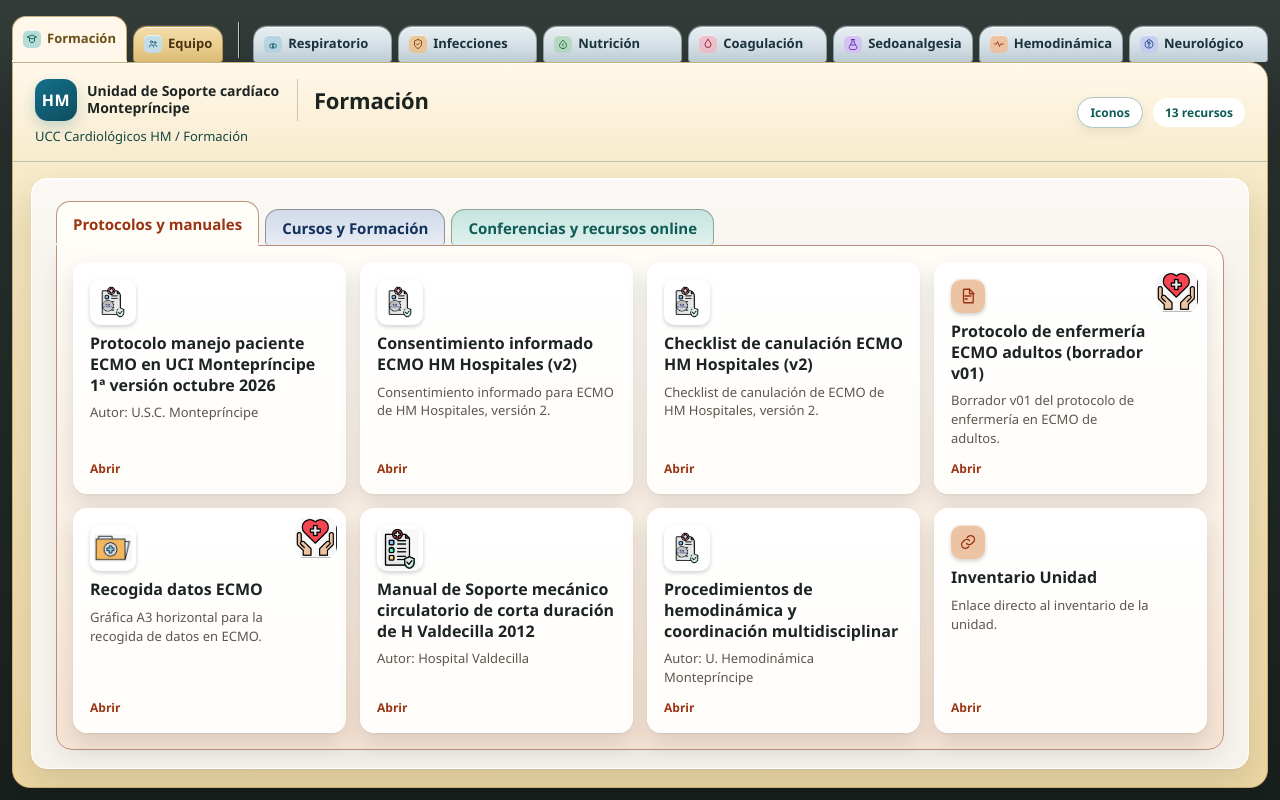
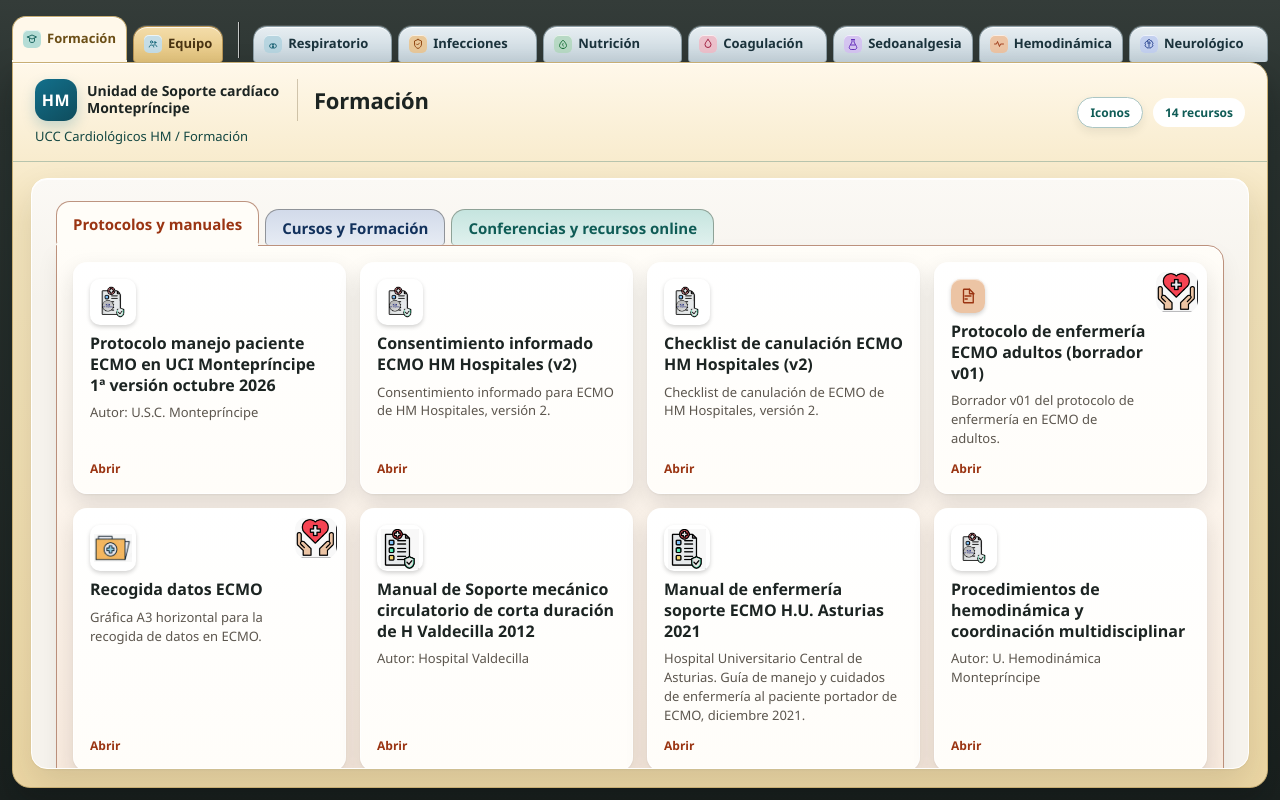
Before and after one commit to jrodagu-star/UCCC, a plain HTML site: page app/index.html in a window 1280 px wide. Drawn offline with Linux system fonts and the light colour scheme.

Commit message:
Añade el manual de enfermería ECMO del H.U. Asturias 2021.
Queda en Protocolos y manuales con el icono de manual externo, junto al de Valdecilla.

Co-authored-by: jrodagu-star <jrodagu-star@users.noreply.github.com>

```diff
--- a/app/app.js
+++ b/app/app.js
@@ -505,6 +505,22 @@ const SECTIONS = [
             title: 'Manual de Soporte mecánico circulatorio de corta duración de H Valdecilla 2012',
             description: 'Autor: Hospital Valdecilla',
             path: '../assets/formacion/valdecilla/manual-soporte-mecanico-circulatorio-corta-duracion-valdecilla-2012.pdf',
+            ext: '.pdf'
+          }
+        ]
+      },
+      {
+        id: 'manual-asturias-ecmo-2021',
+        group: 'protocolos',
+        title: 'Manual de enfermería soporte ECMO H.U. Asturias 2021',
+        description: 'Hospital Universitario Central de Asturias. Guía de manejo y cuidados de enfermería al paciente portador de ECMO, diciembre 2021.',
+        icon: '../assets/formacion/valdecilla/icono-manual-soporte-mecanico.png',
+        parts: [
+          {
+            id: 'documento',
+            title: 'Manual de enfermería soporte ECMO H.U. Asturias 2021',
+            description: 'Hospital Universitario Central de Asturias. Guía de manejo y cuidados de enfermería al paciente portador de ECMO, diciembre 2021.',
+            path: '../assets/formacion/asturias/manual-enfermeria-soporte-ecmo-hu-asturias-2021.pdf',
             ext: '.pdf'
           }
         ]
@@ -1437,7 +1453,7 @@ const PROTOCOL_ICON_LEGEND = [
   {
     id: 'manual',
     src: '../assets/formacion/valdecilla/icono-manual-soporte-mecanico.png',
-    label: 'Manual de soporte mecánico circulatorio'
+    label: 'Manual externo'
   },
   {
     id: 'pdf',
--- a/app/index.html
+++ b/app/index.html
@@ -8,7 +8,7 @@
   <meta name="apple-mobile-web-app-title" content="UCC Cardiológicos HM">
   <title>Unidad Cuidados Críticos Cardiológicos HM</title>
   <link rel="manifest" href="manifest.webmanifest">
-  <link rel="stylesheet" href="styles.css?v=20261124c">
+  <link rel="stylesheet" href="styles.css?v=20261124d">
 </head>
 <body>
   <div class="layout">
@@ -66,12 +66,12 @@
               </table>
             </div>
           </div>
-          <p class="meta" id="pageMeta">13 recursos</p>
+          <p class="meta" id="pageMeta">14 recursos</p>
         </div>
       </header>
       <div class="viewer" id="viewer"></div>
     </main>
   </div>
-  <script src="app.js?v=20261124c"></script>
+  <script src="app.js?v=20261124d"></script>
 </body>
 </html>
```
Also changed, not shown: 1 other file.
